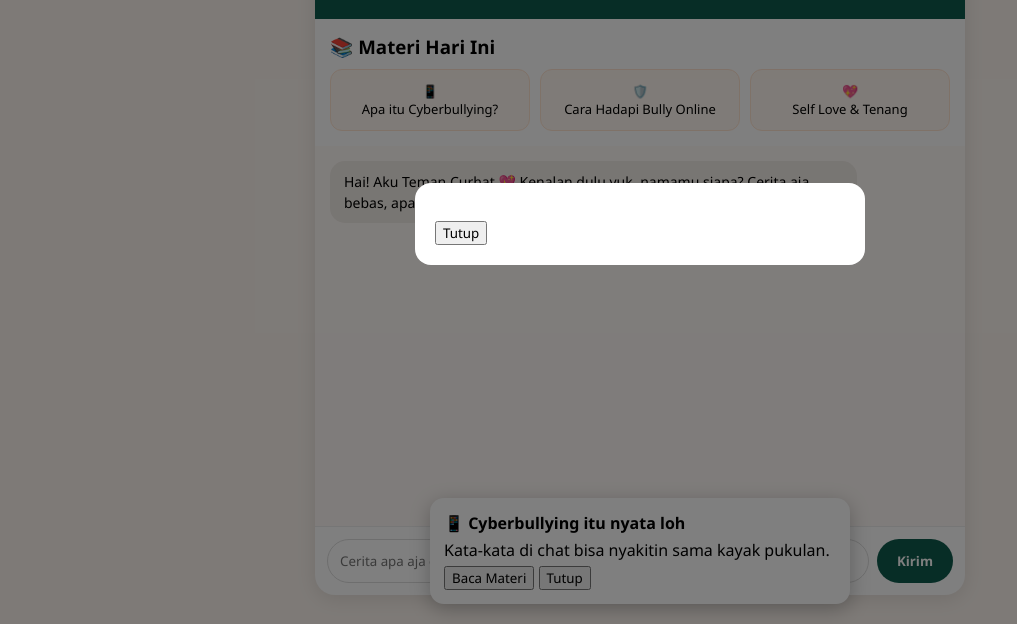
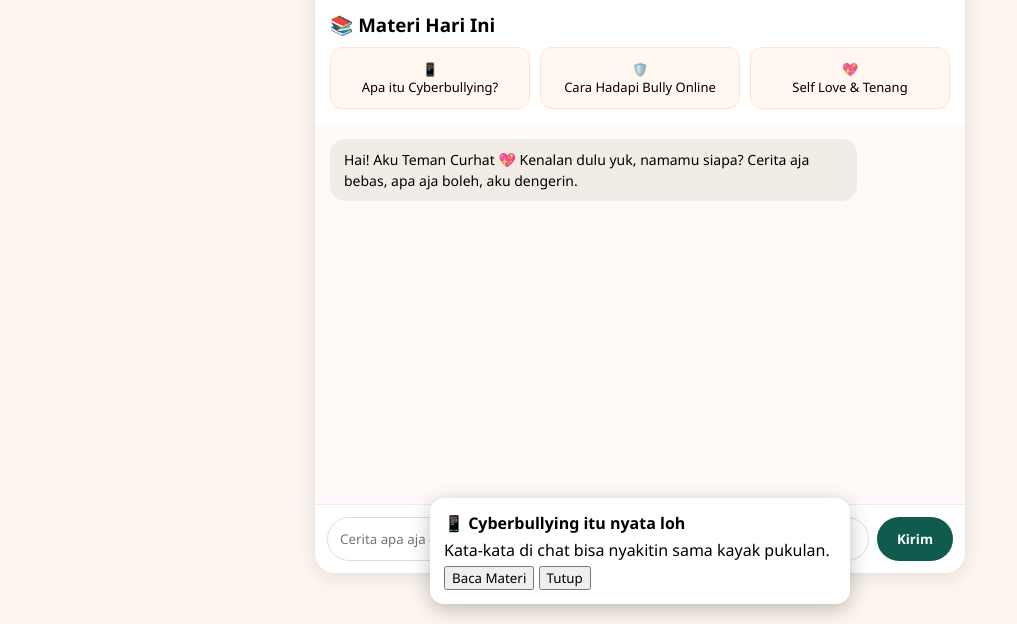
Before and after one commit to sahabatdigitalai01-lang/Sahabat.Digital, a plain HTML site: page index.html in a window 1280 px wide. Shown: the part 176-800 px from the top of the page, without its empty margins (0-1017 px from the left). Drawn offline with Linux system fonts and the light colour scheme.

Commit message:
Update index.html

```diff
--- a/index.html
+++ b/index.html
@@ -1,4 +1,3 @@
-const GEMINI_KEY = AQ.Ab8RN6IP9RWpsQ2YnMc1n3fMpynBy5ZwpQgOZBpv-Rwbcfucjg
 <!DOCTYPE html>
 <html lang="id">
 <head>
@@ -24,7 +23,7 @@ body{margin:0;background:#fdf6f0;padding:10px}
 .input-area input{flex:1;padding:12px;border:1px solid #ddd;border-radius:25px;outline:none}
 .input-area button{background:#0f5b4d;color:white;border:none;padding:0 20px;border-radius:25px;cursor:pointer;font-weight:bold}
 #notifPopup{position:fixed;bottom:20px;left:50%;transform:translateX(-50%);background:white;box-shadow:0 5px 20px rgba(0,0,0,.25);padding:14px;border-radius:14px;width:92%;max-width:420px;z-index:99}
-.hidden{display:none}
+.hidden{display:none !important}
 .modal{position:fixed;inset:0;background:rgba(0,0,0,.5);display:flex;align-items:center;justify-content:center;z-index:100;padding:15px}
 .modal>div{background:white;padding:20px;border-radius:16px;max-width:450px;width:100%}
 </style>
@@ -65,7 +64,7 @@ body{margin:0;background:#fdf6f0;padding:10px}
 
 <script>
 // ===== TEMPEL KUNCI GEMINI KAMU DI SINI - 1x DOANG =====
-const GEMINI_KEY = "PASTE_KUNCI_KAMU_DI_SINI";
+const GEMINI_KEY = "AQ.Ab8RN6KvBaKZwdzc8UtihVaVa5Z5YTRXNF_mbDlxxbJk75q6kw";
 // =======================================================
 
 const HOTLINE_KAMU = "GANTI_NOMOR_HOTLINE";
```
